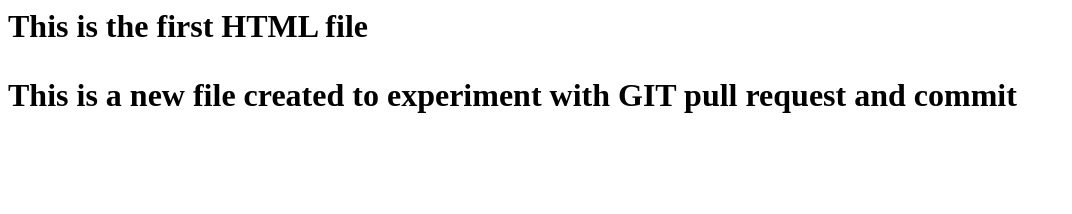
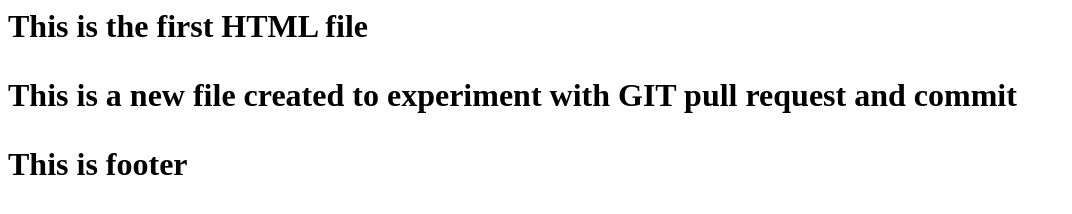
Before and after one commit to socialscruber/hello-world, a plain HTML site: page index.html in a window 1280 px wide. Shown: the whole page, without its empty margins (0-1072 px from the left). Drawn offline with Linux system fonts and the light colour scheme.

Commit message:
Update index.html

```diff
--- a/index.html
+++ b/index.html
@@ -4,6 +4,6 @@
 <header></header>
 <h1>This is the first HTML file<h1>
 <p>This is a new file created to experiment with GIT pull request and commit</p>
-<footer></footer>
+<footer>This is footer</footer>
 </body>
 </html>
```
